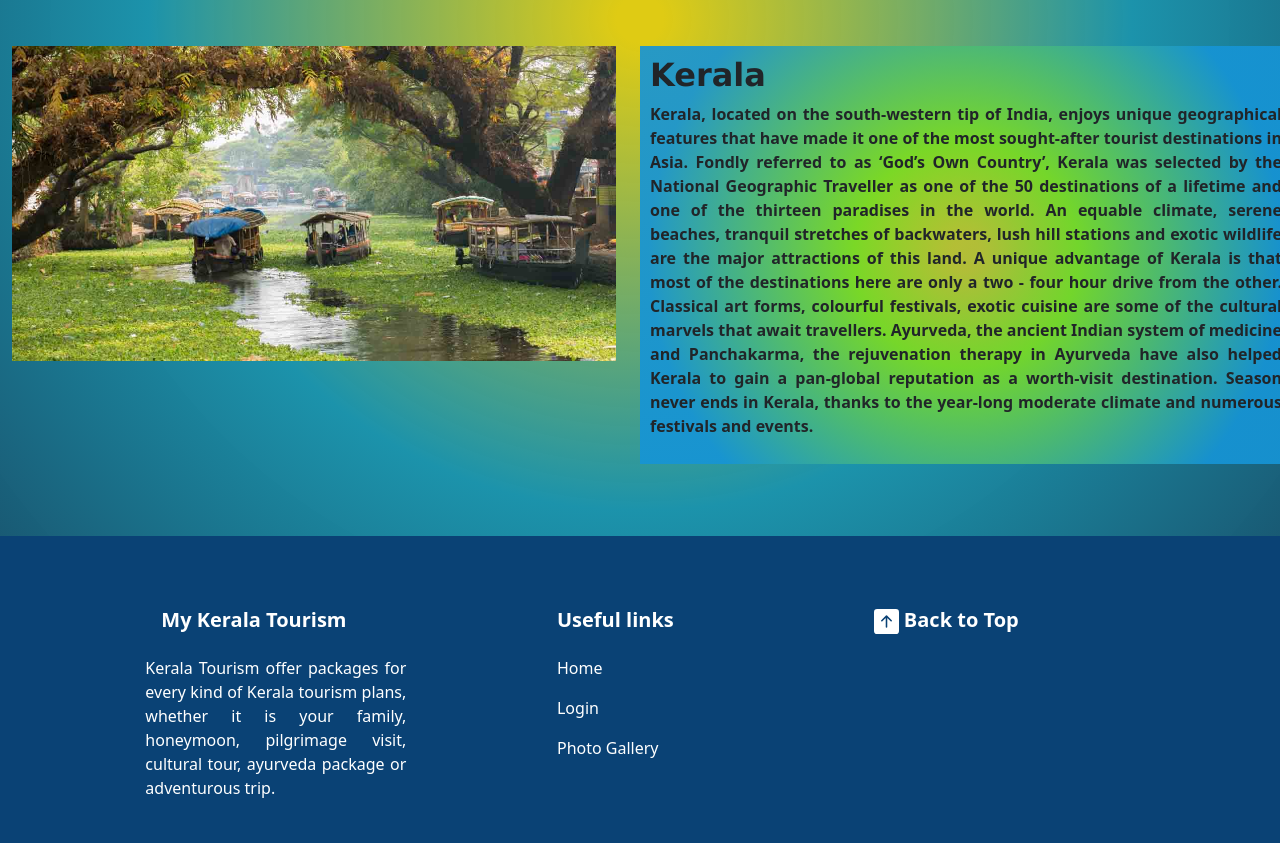
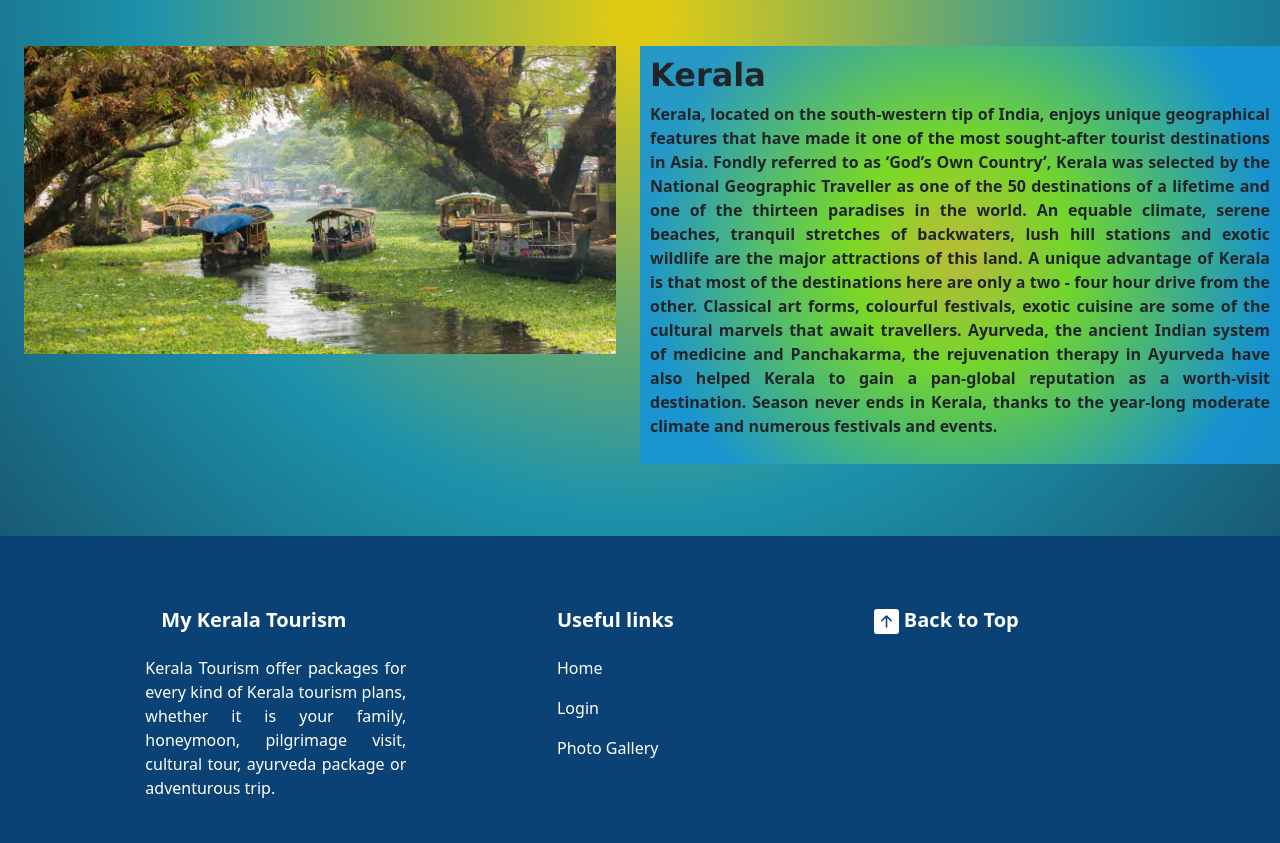
Before and after one commit to Abhilash-Raju/KeralaTourismWebsitePractice, a plain HTML site: page index.html in a window 1280 px wide. Shown: the part 962-1805 px from the top of the page. Drawn offline with nearby package versions, Linux system fonts and the light colour scheme; some icons are missing.

Commit message:
Index page Edit

```diff
--- a/index.html
+++ b/index.html
@@ -128,11 +128,11 @@
 
   <!--/Container End  -->
 
-
+<div class="container-fluid">
   <main class="my-5">
     <section>
       <div class="row">
-    <div class="col-md-6 gx-5 mb-4">
+      <div class="col-lg-6 gx-5 mb-4">
           <div class="bg-image hover-overlay ripple shadow-2-strong rounded-5" data-mdb-ripple-color="light">
           <img src="./KTWImages/Alappuzha/Alappuzha.jpg" class="img-fluid" />
           <a href="#!">
@@ -141,7 +141,7 @@
           </div>
       </div>
 
-    <div class="col-md-6 gx-5 mb-4"  style ="padding: 10px;background: rgb(223,203,20);
+      <div class="col-lg-6 gx-5 mb-4"  style ="padding: 10px;background: rgb(223,203,20);
       background: radial-gradient(circle, rgba(223,203,20,0.7123891793045343) 4%, rgba(124,221,30,0.9028653697807247) 29%, rgba(22,148,213,0.9140698515734419) 82%);">
           <h2 style="font-family:Verdana, Geneva, Tahoma, sans-serif"><strong>Kerala</strong></h2>
           <p class="text-dark" style="font-weight: bold;">
@@ -157,6 +157,8 @@
   </div>
   </section>
   </main>
+</div>
+
 
 
     <!-- Footer Start-->
```
Lines whose indentation alone changed are shown as unchanged.
